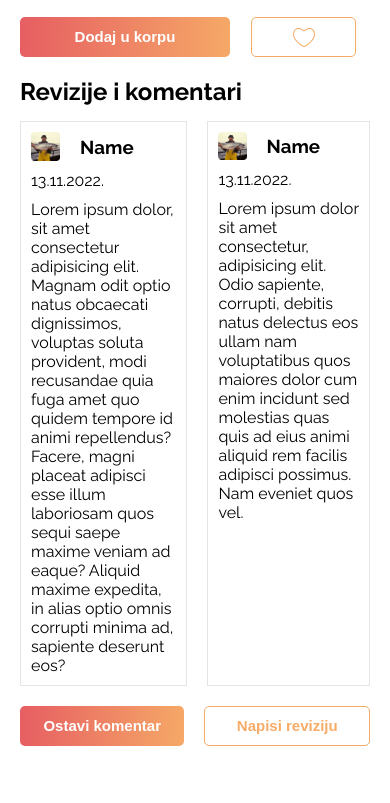
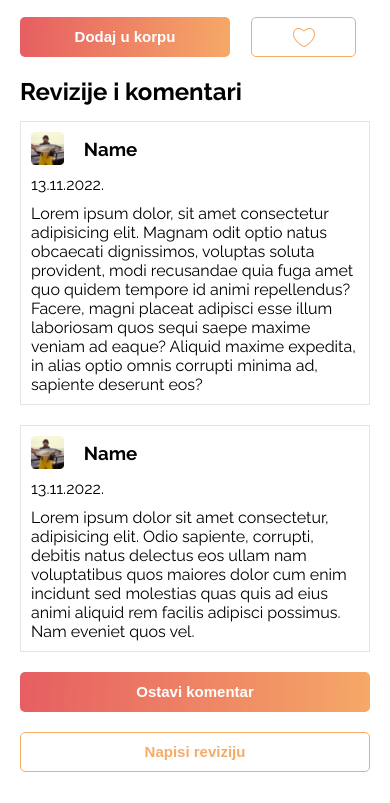
Before and after one commit to akibralovic/grizzly, a plain HTML site: page karbon-plovka.html in a window 390 px wide. Shown: the part 995-1798 px from the top of the page. Drawn offline with nearby package versions, Linux system fonts and the light colour scheme; files whose address does not match are found by name.

Commit message:
comments
Signed-off-by: akibralovic <bralovic.andj@gmail.com>

```diff
--- a/assets/css/style.css
+++ b/assets/css/style.css
@@ -1709,6 +1709,9 @@ margin-top: 20px;
   padding-top: 20px;
 }
 
+.profile img{
+  width: 13%;
+}
 
 
 }
@@ -2086,8 +2089,16 @@ gap: 3%;
 
 .profile img{
   display: flex;
-  width: 20%;
-}
-
-
-}
+  width: 10%;
+}
+
+.comments{
+  display: flex;
+  flex-direction: column;
+}
+.article-button{
+  display: flex;
+  flex-direction: column;
+}
+
+}
```
